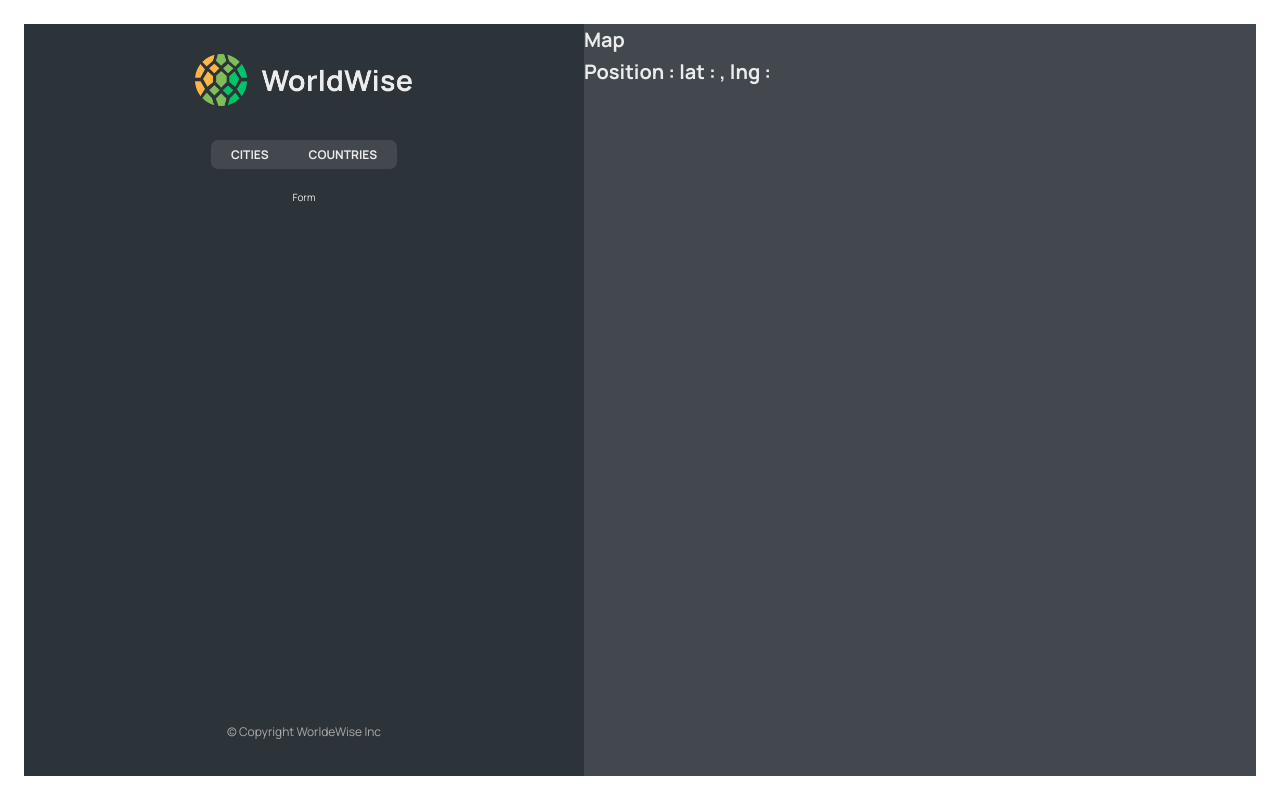
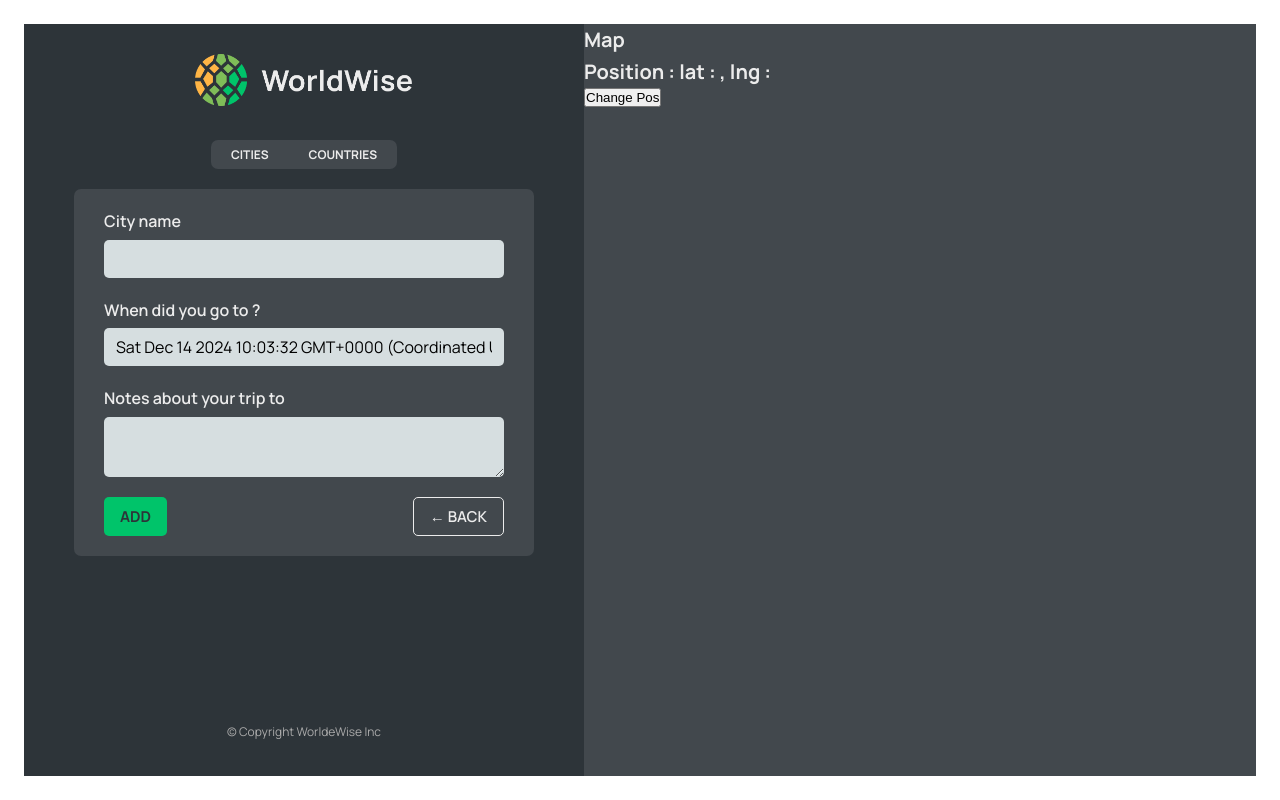
Before and after one commit to Mayor-Isaac/World-wise-App, a React app: page /app/form in a window 1280 px wide. Built offline with nearby package versions, Linux system fonts and the light colour scheme; data requests are answered from the project's data file; the HTML template or start-up script is replaced by a standard one.

Commit message:
Navigation Implemented

```diff
--- /dev/null
+++ b/components/Button.jsx
@@ -0,0 +1,11 @@
+import React from "react";
+
+import styles from "./Button.module.css";
+
+export default function Button({ children, onClick, type }) {
+  return (
+    <button className={`${styles.btn} ${styles[type]}`} onClick={onClick}>
+      {children}
+    </button>
+  );
+}
--- a/components/City.jsx
+++ b/components/City.jsx
@@ -1,4 +1,5 @@
 import { useParams } from "react-router";
+import { useSearchParams } from "react-router-dom";
 
 import styles from "./City.module.css";
 import Spinner from "./Spinner";
@@ -11,6 +12,14 @@
     weekday: "long",
   }).format(new Date(date));
 
+// TEMP DATA
+// const currentCity = {
+//   cityName: "Lisbon",
+//   emoji: "🇵🇹",
+//   date: "2027-10-31T15:59:59.138Z",
+//   notes: "My favorite city so far!",
+// };
+
 function City({ cities, isLoading }) {
   if (isLoading) return <Spinner />;
 
@@ -18,13 +27,9 @@
 
   const currentCity = cities.find((city) => city.id == x);
 
-  // TEMP DATA
-  // const currentCity = {
-  //   cityName: "Lisbon",
-  //   emoji: "🇵🇹",
-  //   date: "2027-10-31T15:59:59.138Z",
-  //   notes: "My favorite city so far!",
-  // };
+  const [searchParams, setSearchParams] = useSearchParams();
+  const lat = searchParams.get("lat");
+  const lng = searchParams.get("lng");
 
   const { cityName, emoji, date, notes } = currentCity;
 
--- a/components/CountryList.jsx
+++ b/components/CountryList.jsx
@@ -21,7 +21,7 @@
   return (
     <ul className={styles.countryList}>
       {countries.map((country) => (
-        <CountryItem country={country} />
+        <CountryItem country={country} key={country.country} />
       ))}
     </ul>
   );
--- a/components/Form.jsx
+++ b/components/Form.jsx
@@ -1,6 +1,9 @@
 // "https://api.bigdatacloud.net/data/reverse-geocode-client?latitude=0&longitude=0"
 
 import { useState } from "react";
+import { useNavigate } from "react-router-dom";
+
+import Button from "./Button";
 
 import styles from "./Form.module.css";
 
@@ -13,6 +16,8 @@
 }
 
 function Form() {
+  const navigate = useNavigate();
+
   const [cityName, setCityName] = useState("");
   const [country, setCountry] = useState("");
   const [date, setDate] = useState(new Date());
@@ -49,8 +54,16 @@
       </div>
 
       <div className={styles.buttons}>
-        <button>Add</button>
-        <button>&larr; Back</button>
+        <Button type="primary">Add</Button>
+        <Button
+          type="back"
+          onClick={(e) => {
+            e.preventDefault();
+            navigate(-1);
+          }}
+        >
+          &larr; Back
+        </Button>
       </div>
     </form>
   );
--- a/components/Map.jsx
+++ b/components/Map.jsx
@@ -1,20 +1,33 @@
 import React from "react";
-import { useSearchParams } from "react-router-dom";
+import { useSearchParams, useNavigate } from "react-router-dom";
 
 import styles from "./Map.module.css";
 
 export default function Map() {
+  const navigate = useNavigate();
   const [searchParams, setSearchParams] = useSearchParams();
   const lat = searchParams.get("lat");
   const lng = searchParams.get("lng");
 
-  console.log(searchParams);
+  //   console.log(searchParams);
   return (
-    <div className={styles.mapContainer}>
+    <div
+      className={styles.mapContainer}
+      onClick={() => {
+        navigate("form");
+      }}
+    >
       <h1>Map</h1>
       <h1>
         Position : lat : {lat}, lng : {lng}
       </h1>
+      <button
+        onClick={() => {
+          setSearchParams({ lat: 50, lng: 20 });
+        }}
+      >
+        Change Pos
+      </button>
     </div>
   );
 }
--- a/src/App.jsx
+++ b/src/App.jsx
@@ -1,5 +1,5 @@
 import { useState, useEffect } from "react";
-import { BrowserRouter, Routes, Route } from "react-router-dom";
+import { BrowserRouter, Routes, Route, Navigate } from "react-router-dom";
 
 import Product from "./pages/Product.jsx";
 import Homepage from "./pages/Homepage.jsx";
@@ -10,6 +10,7 @@
 import CityList from "../components/CityList.jsx";
 import CountryList from "../components/CountryList.jsx";
 import City from "../components/City.jsx";
+import Form from "../components/Form.jsx";
 
 const BASE_URL = "http://localhost:8000";
 
@@ -42,10 +43,7 @@
         <Route path="login" element={<Login />} />
         <Route path="app" element={<AppLayout />}>
           {/* IndexROute */}
-          <Route
-            index
-            element={<CityList cities={cities} isLoading={isLoading} />}
-          />
+          <Route index element={<Navigate replace to="cities" />} />
 
           <Route
             path="cities"
@@ -59,7 +57,7 @@
             path="countries"
             element={<CountryList cities={cities} isLoading={isLoading} />}
           />
-          <Route path="form" element={<p>Form</p>} />
+          <Route path="form" element={<Form />} />
         </Route>
         <Route path="*" element={<PageNotFound />} />
       </Routes>
```
